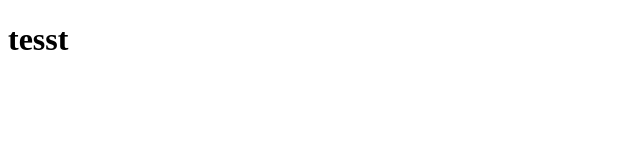
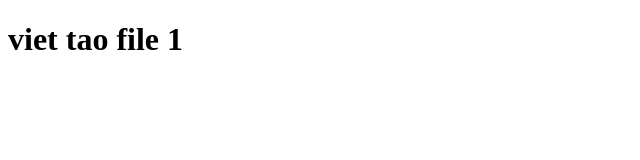
Before and after one commit to dihlogg/Housemate, a plain HTML site: page index.html in a window 1280 px wide. Shown: the whole page, without its empty margins (0-640 px from the left). Drawn offline with Linux system fonts and the light colour scheme.

Commit message:
v chinh sua index 1

```diff
--- a/index.html
+++ b/index.html
@@ -7,6 +7,6 @@
     <title>Document</title>
 </head>
 <body>
-    <h1>tesst</h1>
+    <h1>viet tao file 1</h1>
 </body>
 </html>
```
